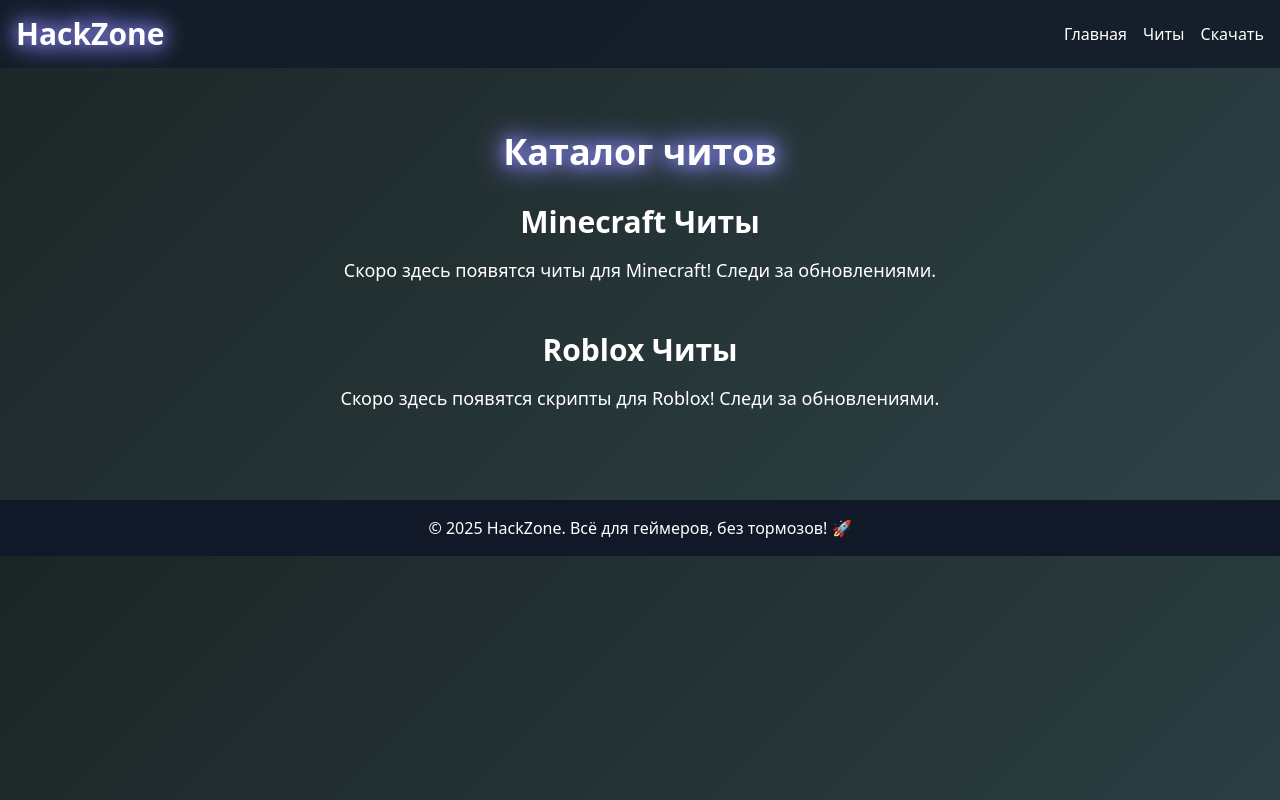
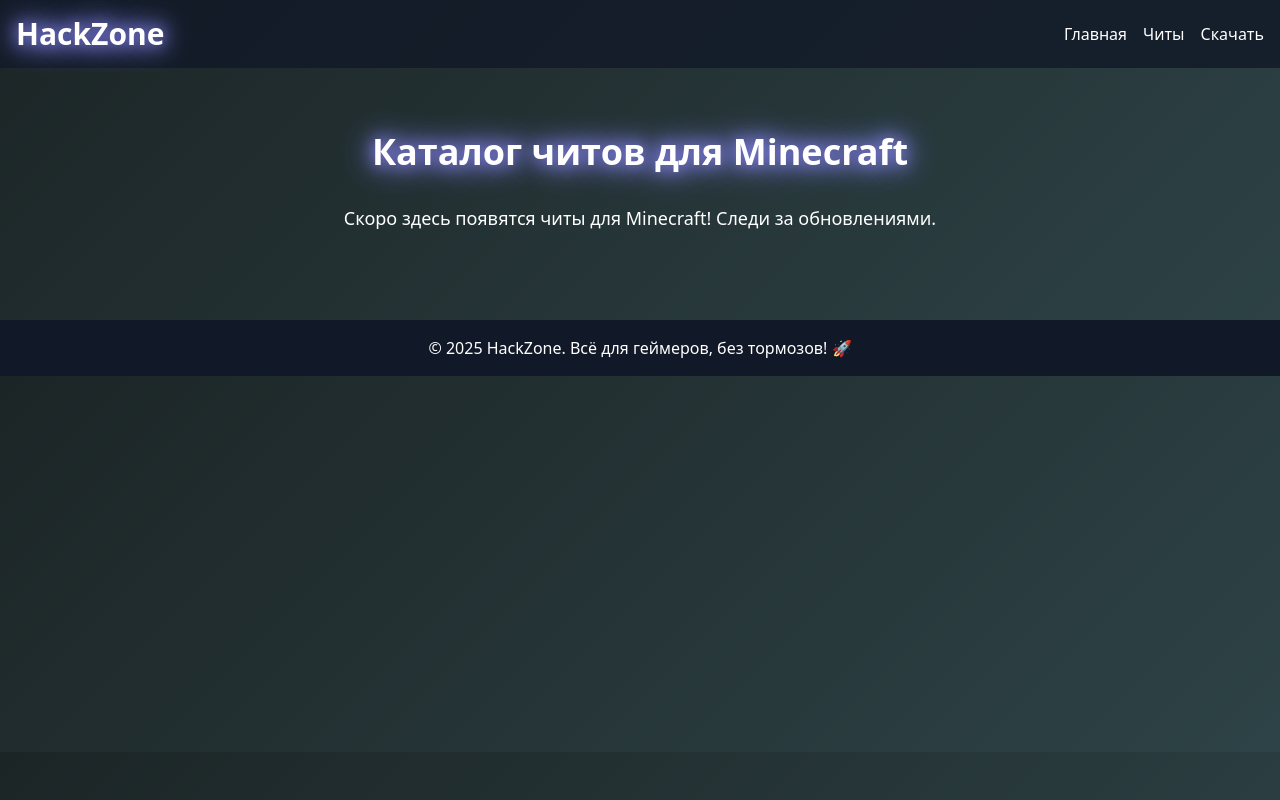
Before and after one commit to IlovedoorsYT/hackzone-site, a plain HTML site: page catalog_minecraft.html in a window 1280 px wide. Drawn offline with nearby package versions, Linux system fonts and the light colour scheme.

Commit message:
Update and rename catalog.html to catalog_minecraft.html

```diff
--- a/catalog.html
+++ b/catalog_minecraft.html
@@ -3,7 +3,7 @@
 <head>
   <meta charset="UTF-8">
   <meta name="viewport" content="width=device-width, initial-scale=1.0">
-  <title>HackZone - Каталог читов</title>
+  <title>HackZone - Каталог читов для Minecraft</title>
   <script src="https://cdn.tailwindcss.com"></script>
   <style>
     @keyframes neon-glow {
@@ -27,21 +27,12 @@
     </nav>
   </header>
 
-  <!-- Catalog Section -->
-  <section id="catalog" class="py-16 px-4 text-center">
-    <h2 class="text-4xl font-bold neon-text mb-8">Каталог читов</h2>
-    <div id="minecraft" class="mb-12">
-      <h3 class="text-3xl font-bold mb-4">Minecraft Читы</h3>
-      <p class="text-lg mb-6">Скоро здесь появятся читы для Minecraft! Следи за обновлениями.</p>
-      <!-- Заглушка для .jar-файлов -->
-      <!-- Пример: <a href="mods/HackZoneCheat-1.16.5.jar" class="bg-red-500 text-white py-2 px-6 rounded-full hover:bg-red-400">Скачать для 1.16.5</a> -->
-    </div>
-    <div id="roblox">
-      <h3 class="text-3xl font-bold mb-4">Roblox Читы</h3>
-      <p class="text-lg mb-6">Скоро здесь появятся скрипты для Roblox! Следи за обновлениями.</p>
-      <!-- Заглушка для скриптов -->
-      <!-- Пример: <a href="mods/RobloxScript.lua" class="bg-red-500 text-white py-2 px-6 rounded-full hover:bg-red-400">Скачать скрипт</a> -->
-    </div>
+  <!-- Minecraft Catalog Section -->
+  <section id="minecraft" class="py-16 px-4 text-center">
+    <h2 class="text-4xl font-bold neon-text mb-8">Каталог читов для Minecraft</h2>
+    <p class="text-lg mb-6">Скоро здесь появятся читы для Minecraft! Следи за обновлениями.</p>
+    <!-- Заглушка для .jar-файлов -->
+    <!-- Пример: <a href="mods/HackZoneCheat-1.16.5.jar" class="bg-red-500 text-white py-2 px-6 rounded-full hover:bg-red-400">Скачать для 1.16.5</a> -->
   </section>
 
   <!-- Footer -->
```
